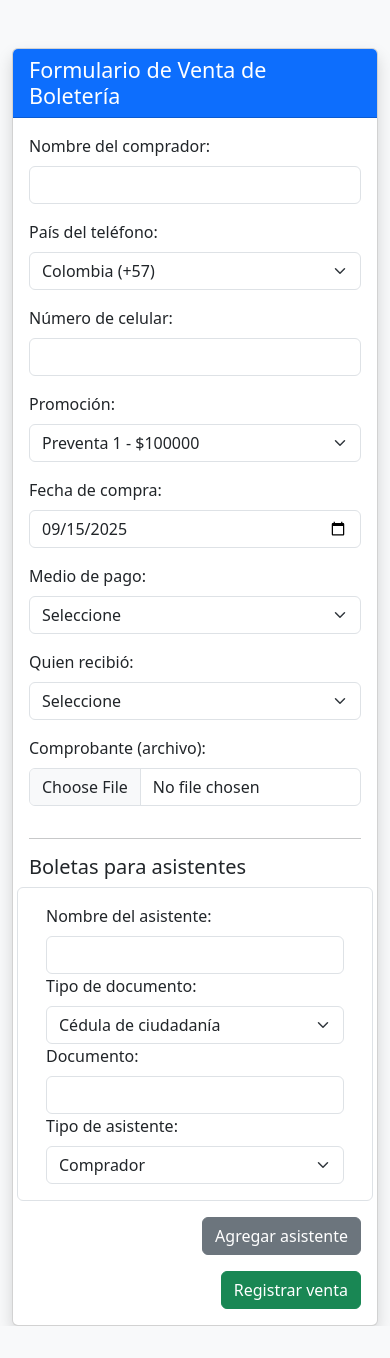
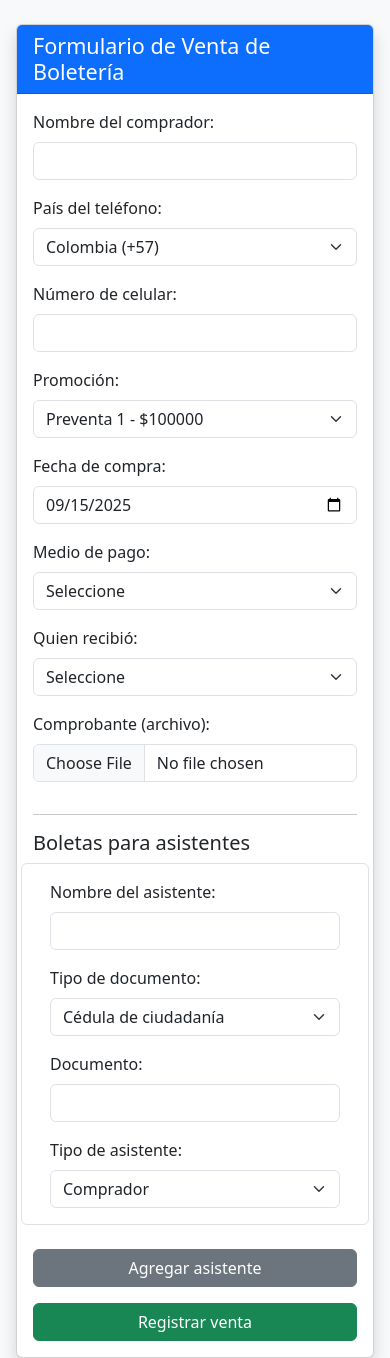
Before and after one commit to festivalconectandoco-ux/FestivalConectando, a website: page public/ventaBoleteria.html in a window 390 px wide. Before the commit the page ends 1326 px from the top, so only its background shows below. Drawn offline with nearby package versions, Linux system fonts and the light colour scheme.

Commit message:
mobile ventaboleteria

```diff
--- a/public/script.js
+++ b/public/script.js
@@ -38,25 +38,26 @@ document.getElementById("agregarAsistente").addEventListener("click", async () =
   const contenedor = document.getElementById("grupoAsistentes");
 
   const div = document.createElement("div");
-  div.classList.add("row", "mb-3", "border", "p-3", "rounded", "bg-white");
+div.classList.add("row", "mb-3", "border", "p-3", "rounded", "bg-white", "gap-3");
 div.innerHTML = `
-    <div class="col-md-6">
+  <div class="col-12 col-md-6">
     <label for="nombreAsistente_${contadorAsistentes}" class="form-label">Nombre del asistente:</label>
     <input type="text" class="form-control nombreAsistente" id="nombreAsistente_${contadorAsistentes}" required>
   </div>
-    <div class="col-md-6">
+  <div class="col-12 col-md-6">
     <label for="tipoDocumentoAsistente_${contadorAsistentes}" class="form-label">Tipo de documento:</label>
     <select class="form-select tipoDocumentoAsistente" id="tipoDocumentoAsistente_${contadorAsistentes}" required></select>
   </div>
-    <div class="col-md-6">
+  <div class="col-12 col-md-6">
     <label for="documentoAsistente_${contadorAsistentes}" class="form-label">Documento:</label>
     <input type="text" class="form-control documentoAsistente" id="documentoAsistente_${contadorAsistentes}" required>
   </div>
-    <div class="col-md-6">
+  <div class="col-12 col-md-6">
     <label for="tipoAsistente_${contadorAsistentes}" class="form-label">Tipo de asistente:</label>
     <select class="form-select tipoAsistente" id="tipoAsistente_${contadorAsistentes}" required></select>
   </div>
 `;
+
   contenedor.appendChild(div);
 
   cargarOpciones(catalogosGlobales.tiposDeDocumento, `tipoDocumentoAsistente_${contadorAsistentes}`);
@@ -67,25 +68,26 @@ async function cargarAsistenteInicial(){
   const contenedor = document.getElementById("grupoAsistentes");
 
   const div = document.createElement("div");
-  div.classList.add("row", "mb-3", "border", "p-3", "rounded", "bg-white");
+div.classList.add("row", "mb-3", "border", "p-3", "rounded", "bg-white", "gap-3");
 div.innerHTML = `
-    <div class="col-md-6">
+  <div class="col-12 col-md-6">
     <label for="nombreAsistente_${contadorAsistentes}" class="form-label">Nombre del asistente:</label>
     <input type="text" class="form-control nombreAsistente" id="nombreAsistente_${contadorAsistentes}" required>
   </div>
-    <div class="col-md-6">
+  <div class="col-12 col-md-6">
     <label for="tipoDocumentoAsistente_${contadorAsistentes}" class="form-label">Tipo de documento:</label>
     <select class="form-select tipoDocumentoAsistente" id="tipoDocumentoAsistente_${contadorAsistentes}" required></select>
   </div>
-    <div class="col-md-6">
+  <div class="col-12 col-md-6">
     <label for="documentoAsistente_${contadorAsistentes}" class="form-label">Documento:</label>
     <input type="text" class="form-control documentoAsistente" id="documentoAsistente_${contadorAsistentes}" required>
   </div>
-    <div class="col-md-6">
+  <div class="col-12 col-md-6">
     <label for="tipoAsistente_${contadorAsistentes}" class="form-label">Tipo de asistente:</label>
     <select class="form-select tipoAsistente" id="tipoAsistente_${contadorAsistentes}" required></select>
   </div>
 `;
+
   contenedor.appendChild(div);
 
   cargarOpciones(catalogosGlobales.tiposDeDocumento, `tipoDocumentoAsistente_${contadorAsistentes}`);
--- a/public/ventaBoleteria.html
+++ b/public/ventaBoleteria.html
@@ -2,12 +2,20 @@
 <html lang="es">
 <head>
   <meta charset="UTF-8">
+  <meta name="viewport" content="width=device-width, initial-scale=1">
   <title>Venta de Boletería</title>
   <link href="https://cdn.jsdelivr.net/npm/bootstrap@5.3.2/dist/css/bootstrap.min.css" rel="stylesheet">
+  <style>
+    canvas {
+      max-width: 100%;
+      height: auto;
+    }
+  </style>
 </head>
 <body class="bg-light">
-<canvas id="canvasBoleta" width="600" height="400" style="display:none;"></canvas>
-  <div class="container mt-5">
+  <canvas id="canvasBoleta" width="600" height="400" style="display:none;"></canvas>
+
+  <div class="container-fluid mt-4 px-3">
     <div class="card shadow">
       <div class="card-header bg-primary text-white">
         <h4 class="mb-0">Formulario de Venta de Boletería</h4>
@@ -22,44 +30,44 @@
           </div>
 
           <div class="row">
-            <div class="col-md-6 mb-3">
+            <div class="col-12 col-md-6 mb-3">
               <label for="paisTelefono" class="form-label">País del teléfono:</label>
               <select class="form-select" id="paisTelefono" name="paisTelefono" required></select>
             </div>
 
-            <div class="col-md-6 mb-3">
+            <div class="col-12 col-md-6 mb-3">
               <label for="celular" class="form-label">Número de celular:</label>
               <input type="tel" class="form-control" id="celular" name="celular" required>
             </div>
           </div>
 
           <div class="row">
-            <div class="col-md-6 mb-3">
+            <div class="col-12 col-md-6 mb-3">
               <label for="promocion" class="form-label">Promoción:</label>
               <select class="form-select" id="promocion" name="promocion" required></select>
             </div>
 
-            <div class="col-md-6 mb-3">
+            <div class="col-12 col-md-6 mb-3">
               <label for="fechaCompra" class="form-label">Fecha de compra:</label>
               <input type="date" class="form-control" id="fechaCompra" name="fechaCompra" required>
             </div>
 
-            <div class="col-md-6 mb-3">
+            <div class="col-12 col-md-6 mb-3">
               <label for="medioPago" class="form-label">Medio de pago:</label>
               <select class="form-select" id="medioPago" name="medioPago" required></select>
             </div>
 
-            <div class="col-md-6 mb-3">
+            <div class="col-12 col-md-6 mb-3">
               <label for="quienRecibio" class="form-label">Quien recibió:</label>
               <select class="form-select" id="quienRecibio" name="quienRecibio" required></select>
             </div>
 
-            <div class="col-md-6 mb-3 d-none" id="campoOtro">
+            <div class="col-12 col-md-6 mb-3 d-none" id="campoOtro">
               <label for="nombreOtro" class="form-label">Nombre de quien recibió:</label>
               <input type="text" class="form-control" id="nombreOtro" name="nombreOtro">
             </div>
 
-            <div class="col-md-6 mb-3">
+            <div class="col-12 col-md-6 mb-3">
               <label for="comprobante" class="form-label">Comprobante (archivo):</label>
               <input type="file" class="form-control" id="comprobante" name="comprobante" accept=".jpg,.png" required>
             </div>
@@ -70,11 +78,11 @@
           <div id="grupoAsistentes"></div>
 
           <div class="text-end mb-3">
-            <button type="button" class="btn btn-secondary" id="agregarAsistente">Agregar asistente</button>
+            <button type="button" class="btn btn-secondary w-100 mt-2" id="agregarAsistente">Agregar asistente</button>
           </div>
 
           <div class="text-end">
-            <button type="submit" class="btn btn-success">Registrar venta</button>
+            <button type="submit" class="btn btn-success w-100">Registrar venta</button>
           </div>
 
         </form>
```
Lines whose indentation alone changed are shown as unchanged.
